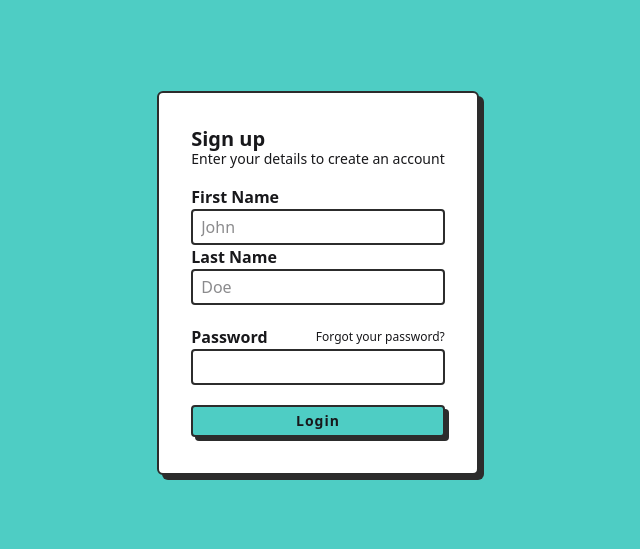
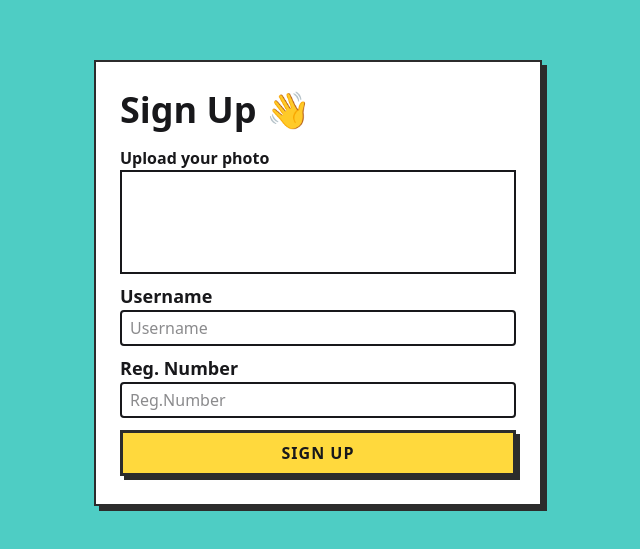
Before and after one commit to FrankLayza/CGPA, a React (Vite) app: page / in a window 1280 px wide. Shown: the part 117-666 px from the top of the page, without its empty margins (322-962 px from the left). Built offline with nearby package versions, Linux system fonts and the light colour scheme.

Commit message:
added the react dropzone for image upload

```diff
--- a/package.json
+++ b/package.json
@@ -19,6 +19,7 @@
     "lucide-react": "^0.525.0",
     "react": "^19.1.0",
     "react-dom": "^19.1.0",
+    "react-dropzone": "^14.3.8",
     "react-hook-form": "^7.62.0",
     "react-icons": "^5.5.0",
     "react-router-dom": "7.7.0",
--- a/src/components/Navbar.jsx
+++ b/src/components/Navbar.jsx
@@ -5,7 +5,7 @@ const Navbar = () => {
     <div className="bg-neo-white neo-card border-3 p-4 rounded mx-6">
         <div className="flex justify-end items-center gap-3">
           {/* Add your navbar content here */}
-          <div className="rounded-full size-6 border-2 cursor-pointer">
+          <div className="rounded-full size-9 border-2 cursor-pointer">
 
             </div>
             <div className="rounded-full size-9 border-2 cursor-pointer">
--- a/src/pages/SignUp.jsx
+++ b/src/pages/SignUp.jsx
@@ -1,60 +1,46 @@
-import { Link, useNavigate } from "react-router-dom";
+import { useNavigate } from "react-router-dom";
+import { useState } from "react";
+import { useForm } from "react-hook-form";
+import { useDropzone } from "react-dropzone/.";
 
 const SignUp = () => {
     const navigate = useNavigate()
+    const {register, handleSubmit} = useForm();
+    const [data, setData] = useState('')
+    const [preview, setPreview] = useState(null)
+
+    const onDrop = (acceptedImage) => {
+      const file = acceptedImage[0]
+      if(file){
+        setPreview(URL.createObjectURL(file))
+      }
+    }
+
+    const {getRootProps, getInputProps, isDragActive} = useDropzone({
+      onDrop,
+      accept: {'image/*': []},
+      multiple: false
+    })
+
   return (
     <>
       <div className="flex flex-col justify-center items-center min-h-screen bg-neo-blue">
-        <div className="py-5 px-8 rounded-md neo-form">
-          <form action="">
-            <div className="my-4">
-            <p className="font-semibold text-xl leading-none">Sign up</p>
-            <p className="text-sm font-base">
-              Enter your details to create an account
-            </p>
+        <form className="w-full max-w-md neo-form flex flex-col px-6 py-4" onSubmit={handleSubmit((data) => setData(JSON.stringify(data)))}>
+          <h2 className="text-4xl font-bold mt-3 mb-4">Sign Up 👋</h2>
+            <p className="text-base font-bold">Upload your photo</p>
+          <div className="border-2 size-26 w-full">
+
+          </div>
+          <div className="my-2">
+            <label htmlFor="userName" className="text-lg font-bold">Username</label> <br />
+            <input id="userName" className="border-2 rounded px-2 py-1 w-full bg-neo-white" {...register("userName", {required: true})} placeholder="Username" />
           </div>
 
-          <label htmlFor="firstName" className="font-semibold">
-            First Name
-          </label>
-          <br />
-          <input
-            className="bg-neo-white border-2 border-neo-black w-full px-2 py-1 rounded"
-            type="text"
-            id="firstName"
-            placeholder="John"
-          />
-          <br />
-          <label htmlFor="lastName" className="font-semibold">
-            Last Name
-          </label>
-          <br />
-          <input
-            className="bg-neo-white border-2 border-neo-black w-full px-2 py-1 rounded"
-            type="text"
-            id="lastName"
-            placeholder="Doe"
-          />
-          <br />
-          <div className="my-5">
-            <div className="flex items-center justify-between">
-                <label htmlFor="" className="font-semibold">
-                  Password
-                </label>
-                <Link className="text-xs">Forgot your password?</Link>
-            </div>
-            <input
-              className="bg-neo-white border-2 border-neo-black w-full px-2 py-1 rounded"
-              type="password"
-            />
-          </div>
-          <div className="flex flex-col mb-4 gap-4 text-sm font-semibold">
-            <button type="button" className="bg-neo-blue cursor-pointer neo-form-button py-1 rounded" onClick={() => navigate('/home')}>Login</button>
+          <label className="text-lg font-bold" htmlFor="regNumber">Reg. Number</label>
+          <input id="regNumber" className="border-2 rounded px-2 py-1 w-full bg-neo-white" type="text" {...register("regNo", {required: true})} placeholder="Reg.Number" />
 
-          </div>
-          </form>
-
-        </div>
+          <button onClick={() => navigate('/home')} className="neo-button my-3 p-2 cursor-pointer bg-neo-yellow">Sign Up</button>
+        </form>
       </div>
     </>
   );
```
Also changed, not shown: 1 other file (tests, documents, lock files or other folders).
